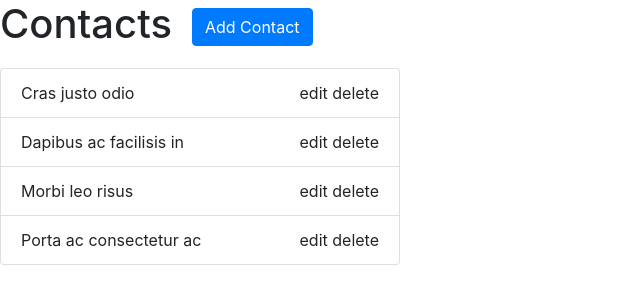
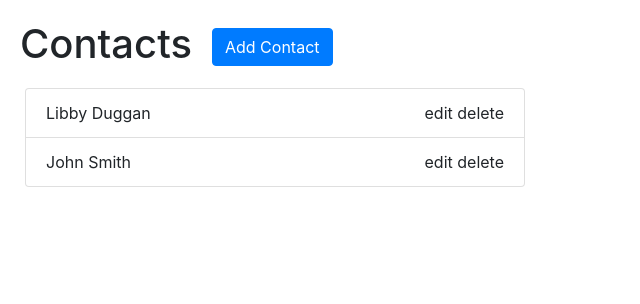
Before and after one commit to LBDCode/contact_list, a React (Create React App) app in the folder contacts/: page / in a window 1280 px wide. Shown: the top 304 px of the page, without its empty margins (0-640 px from the left). Built offline with nearby package versions, Linux system fonts and the light colour scheme.

Commit message:
routing and add contact functionality working

```diff
--- a/contacts/src/App.css
+++ b/contacts/src/App.css
@@ -26,15 +26,15 @@
 }
 
 .contact-list {
-  max-width: 400px;
-  margin-top: 20px;
+  max-width: 500px;
+  margin: 20px 5px;
 }
 
 .contact-actions{
   float: right;
 }
 
-.add-contact {
+.contact-container {
   max-width: 600px;
   margin: 20px;
 }
@@ -43,6 +43,10 @@
   margin: 5px;
 }
 
+.add-form-buttons {
+  margin-right: 10px;
+}
+
 .contact-info {
   max-width: 400px;
   margin: 20px;
--- a/contacts/src/App.js
+++ b/contacts/src/App.js
@@ -7,6 +7,42 @@ import NoMatch from "./Pages/NoMatch";
 import './App.css';
 
 class App extends Component {
+  constructor(props) {
+    super(props);
+      this.state = {
+        contacts: [
+            {
+            id: 1,
+            name: "Libby Duggan",
+            number: "9197571427",
+            email: "libby@gmail.com"
+          },
+          {
+            id: 2,
+            name: "John Smith",
+            number: "9192225555",
+            email: "John@gmail.com"
+          }
+        ]
+      };
+
+  };
+
+  generateID = () => {
+    return Math.random().toString(36).substring(2, 15) + Math.random().toString(36).substring(2, 15);
+  };
+
+  addContact = (contact) => {
+    const oldContacts = [...this.state.contacts];
+    let newContact = {...contact};
+
+    newContact.id = this.generateID();
+    oldContacts.push(newContact);
+
+    this.setState({contacts: oldContacts});
+    console.log(this.state.contacts);
+  };
+
   render() {
     return (
       <Router>
@@ -14,17 +50,22 @@ class App extends Component {
           <Switch>
             <Route exact path="/" render={props =>
               <div>
-                <Main {...props}/>
+                <Main contacts={this.state.contacts}
+                {...props}
+                />
               </div> }
             />
             <Route exact path="/contacts" render={props =>
               <div>
-                <Main {...props}/>
+                <Main
+                contacts={this.state.contacts}
+                {...props}/>
               </div> }
             />
             <Route exact path="/contacts/new" render={props =>
               <div>
-                <New {...props}/>
+                <New addContact={this.addContact}
+                {...props}/>
               </div> }
             />
             <Route exact path="/contact/:id" render={props =>
--- a/contacts/src/Pages/Contact.js
+++ b/contacts/src/Pages/Contact.js
@@ -9,7 +9,7 @@ class Contacts extends Component {
       return (
         <>
             <h1>This is the Contact page!</h1>
-            <div className="contact-info">
+            <div className="contact-container">
               <Card style={{ width: '20rem' }}>
                 <Card.Body>
                   <Card.Title>Name</Card.Title>
--- a/contacts/src/Pages/Main.js
+++ b/contacts/src/Pages/Main.js
@@ -3,34 +3,38 @@ import Button from 'react-bootstrap/Button';
 import ListGroup from 'react-bootstrap/ListGroup';
 
 class Main extends Component {
+  constructor(props) {
+    super(props);
+
+    this.state = {
+        contacts: props.contacts,
+    }
+  };
 
 
   render() {
     return (
-        <>
-            <h1>Contacts<span><Button variant="primary" id="add-contact-btn">Add Contact</Button></span></h1>
+      <div className="contact-container">
+          <h1>Contacts
+            <span>
+              <Button variant="primary" id="add-contact-btn"
+                onClick={ () => this.props.history.push('/contacts/new') }
+                addContact={this.addContact}
+              >Add Contact
+              </Button>
+            </span>
+          </h1>
           <div className="contact-list">
             <ListGroup as="ul">
-                <ListGroup.Item as="li">
-                  Cras justo odio
+              {this.state.contacts.map(contact => (
+                <ListGroup.Item as="li" key={contact.id}>
+                  {contact.name}
                   <span className="contact-actions"><span>edit</span> <span>delete</span></span>
                 </ListGroup.Item>
-                <ListGroup.Item as="li">
-                  <span className="contact-actions"><span>edit</span> <span>delete</span></span>
-                  Dapibus ac facilisis in
-                </ListGroup.Item>
-                <ListGroup.Item as="li">
-                  <span className="contact-actions"><span>edit</span> <span>delete</span></span>
-                  Morbi leo risus
-                </ListGroup.Item>
-                <ListGroup.Item as="li">
-                  <span className="contact-actions"><span>edit</span> <span>delete</span></span>
-                  Porta ac consectetur ac
-                </ListGroup.Item>
+              ))}
             </ListGroup>
           </div>
-
-        </>
+        </div>
       );
     }
   }
--- a/contacts/src/Pages/New.js
+++ b/contacts/src/Pages/New.js
@@ -1,40 +1,110 @@
 import React, { Component } from "react";
+import ButtonToolbar from 'react-bootstrap/ButtonToolbar';
 import Button from 'react-bootstrap/Button';
 import Form from 'react-bootstrap/Form';
 
 
 
 class NewContact extends Component {
+  constructor(props) {
+    super(props);
+
+    this.state = {
+        name: null,
+        number: null,
+        email: null
+    }
+  };
+
+  handleFormInputChange = event => {
+    const{ name, value } = event.target;
+    this.setState({
+    [name]: value
+    });
+  };
+
+  handleSubmit = cb => {
+    cb(this.formControl())
+    this.props.history.push('/');
+  }
+
+
+  formControl = (name, number, email) => {
+    if (this.state.name && this.state.number && this.state.email) {
+      const newContact = {...this.state};
+      return newContact
+    } else {
+      console.log("missing some information");;
+    }
+  };
+
+  formatNumber = (number) => {
+    if (number) {
+      let num = number.replace(/\D/g, '');
+      if(num.length === 10) {
+          let formated = num.match(/^(\d{3})(\d{3})(\d{4})$/);
+          return '(' + formated[1] + ') ' + formated[2] + '-' + formated[3];
+      } else {
+          return num;
+      }
+
+    }
+  };
 
 
     render() {
+
+      const props = this.props;
+      const state = this.state;
       return (
-        <>
+        <div className="contact-container">
           <div className="add-contact">
             <h1>Add a contact</h1>
             <Form className="add-form">
               <Form.Group controlId="formName">
                 <Form.Label>Name</Form.Label>
-                <Form.Control type="text" placeholder="Name" />
+                <Form.Control type="text" placeholder="Name"
+                  onChange={this.handleFormInputChange}
+                  name="name"
+                  value={state.name}
+                />
               </Form.Group>
 
               <Form.Group controlId="formBasicEmail">
                 <Form.Label>Email address</Form.Label>
-                <Form.Control type="email" placeholder="Email" />
+                <Form.Control type="email" placeholder="Email"
+                  onChange={this.handleFormInputChange}
+                  name="email"
+                  value={state.email}
+                />
               </Form.Group>
 
               <Form.Group controlId="formTelephone">
                 <Form.Label>Telephone</Form.Label>
-                <Form.Control type="tel" placeholder="Telephone" />
+                <Form.Control type="text" placeholder="Telephone"
+                  onChange={this.handleFormInputChange}
+                  name="number"
+                  value={this.formatNumber(state.number)}
+
+                />
               </Form.Group>
 
-
-              <Button variant="primary" type="submit">
-                Add contact
-              </Button>
+              <ButtonToolbar>
+                <Button className="add-form-buttons" variant="primary" type="button"
+                  // onClick={()=> props.addContact(this.formControl()) }
+                  onClick={() => this.handleSubmit(props.addContact)}
+                >
+                  Save contact
+                </Button>
+                <Button className="add-form-buttons" variant="secondary"
+                  onClick={ () => this.props.history.push('/') }
+                >
+                  Cancel
+                </Button>
+              </ButtonToolbar>
             </Form>
           </div>
-        </>
+        </div>
       );
     }
   }
```
Lines whose indentation alone changed are shown as unchanged.
